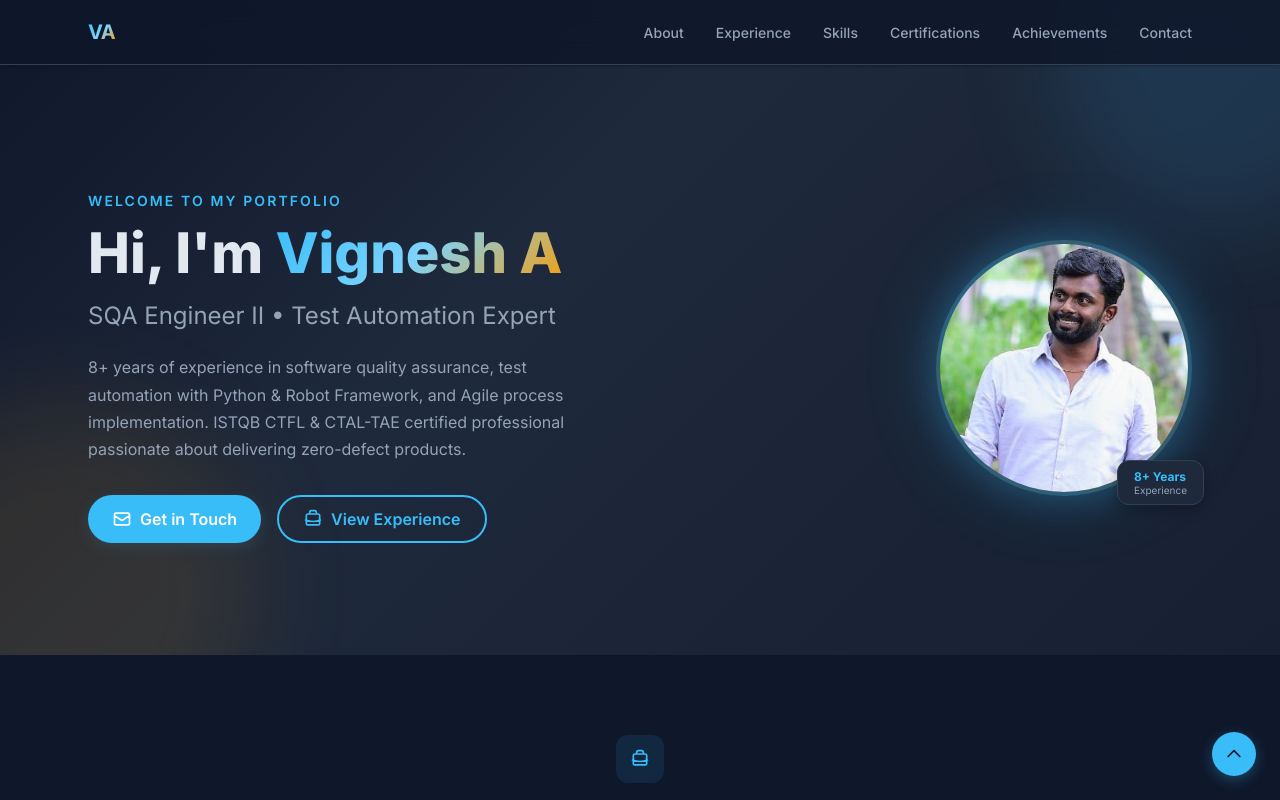
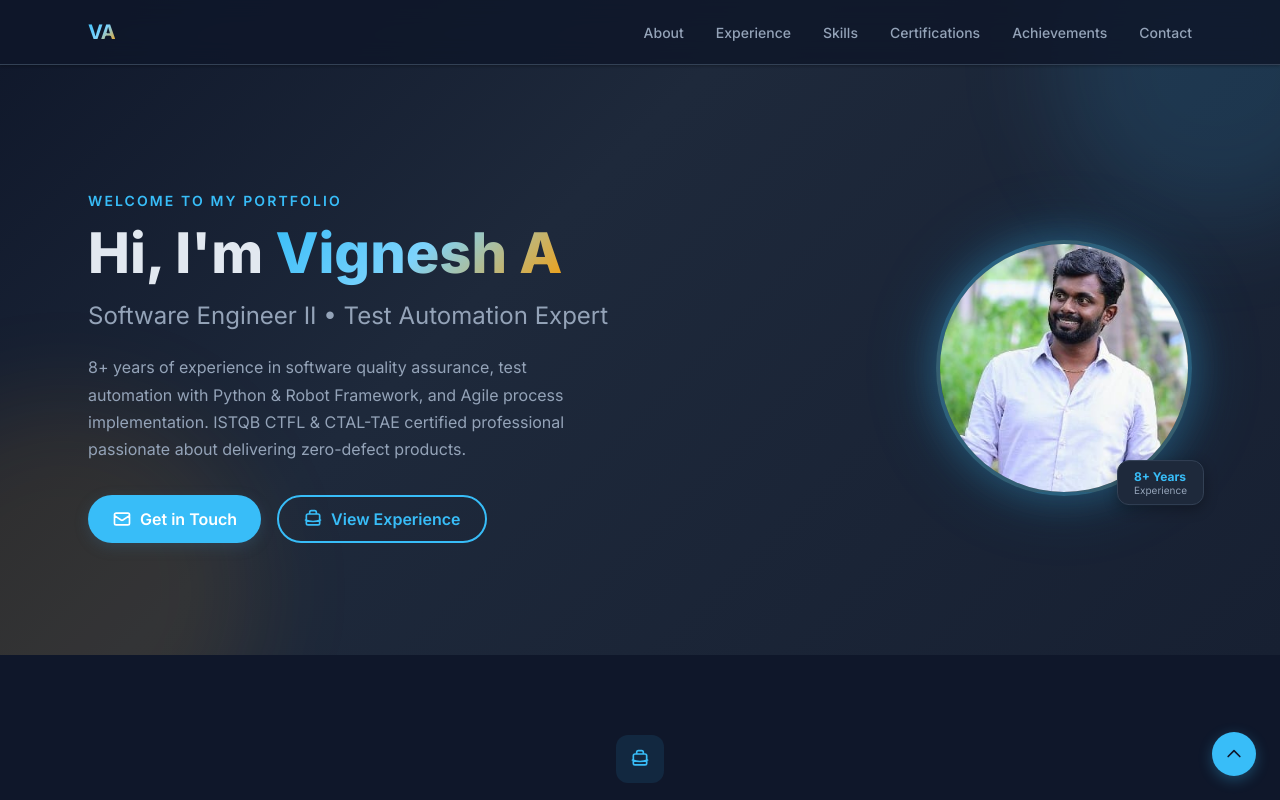
Before and after one commit to VigneshA1506/My-portfolio, a React (Create React App) app: page / in a window 1280 px wide. Shown: the top 800 px of the page. Built offline with nearby package versions, Linux system fonts and the light colour scheme.

Commit message:
Jenkinsfile Added & changes done

```diff
--- a/src/App.js
+++ b/src/App.js
@@ -244,7 +244,7 @@ function App() {
             <h1 className="hero-title">
               Hi, I'm <span className="gradient-text">Vignesh A</span>
             </h1>
-            <p className="hero-role">SQA Engineer II &bull; Test Automation Expert</p>
+            <p className="hero-role">Software Engineer II &bull; Test Automation Expert</p>
             <p className="hero-desc">
               8+ years of experience in software quality assurance, test automation
               with Python &amp; Robot Framework, and Agile process implementation.
```
